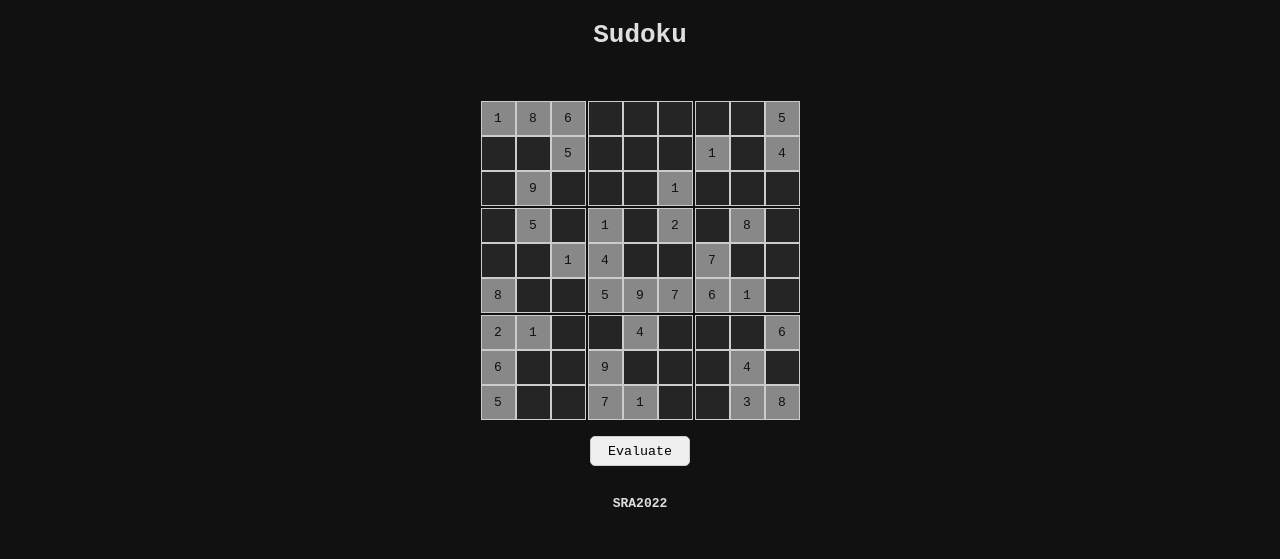
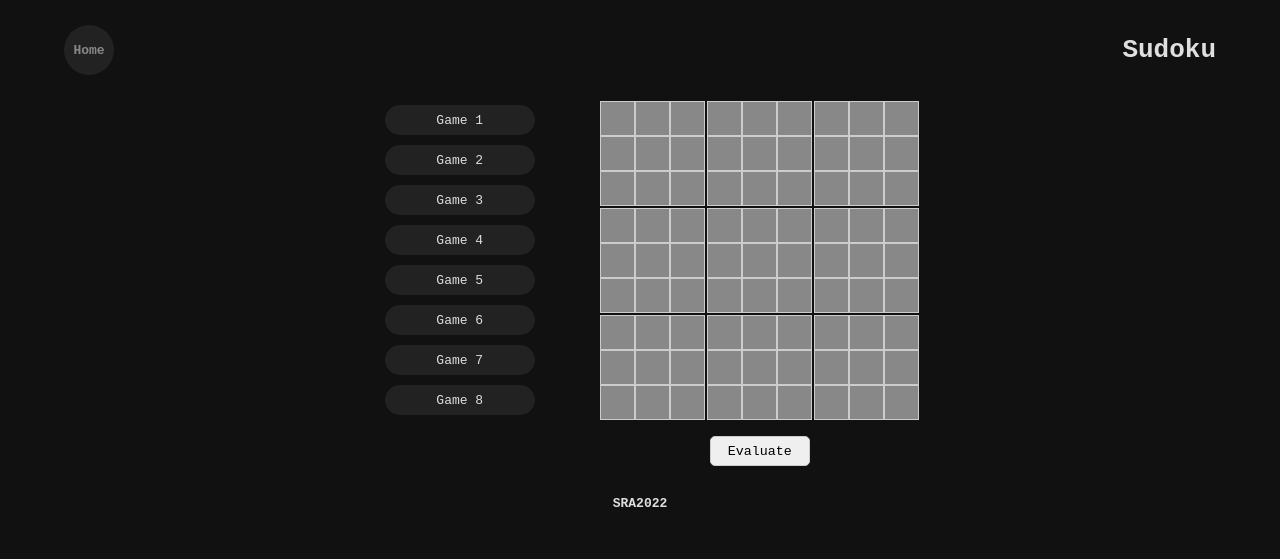
Before and after one commit to sra2022/sudoku, a plain HTML site: page index.html in a window 1280 px wide. Drawn offline with Linux system fonts and the light colour scheme.

Commit message:
multiple games support added

```diff
--- a/index.html
+++ b/index.html
@@ -6,15 +6,22 @@
 	<meta name="viewport" content="width=device-width,initial-scale=1"/>
 	<link rel="stylesheet" href="style.css"/>
 </head>
-<body onload="load_game()">
+<body onload="load_screen()">
 	<header>
+		<a class="home" href="/">Home</a>
 		<h1>Sudoku</h1>
 	</header>
-	<div id="game-box" onclick="unvalidate()">
-	<noscript>Requires javascript</noscript>
-	</div>
-	<div class="button-holder">
-		<button onclick="validate()">Evaluate</button>
+	<div class="main">
+		<div class="left" id="left">
+		</div>
+		<div id="right">
+			<div id="game-box" onclick="unvalidate()">
+				<noscript>Requires javascript</noscript>
+			</div>
+			<div id="button-holder" class="button-holder">
+				<button onclick="validate()">Evaluate</button>
+			</div>
+		</div>
 	</div>
 	<footer>
 		<a href="https://github.com/sra2022" target="_blank">SRA2022</a>
--- a/style.css
+++ b/style.css
@@ -12,10 +12,19 @@ body {
 	align-items:center;
 	justify-content:space-between;
 }
-header,footer {
+footer {
 	height:60px;
 	margin:20px;
 	width:100px;
+}
+header {
+	display:flex;
+	flex-direction:row;
+	align-items:center;
+	justify-content:space-between;
+	width:90%;
+	height:60px;
+	margin:20px;
 }
 a {
 	color:inherit;
@@ -81,3 +90,57 @@ button:active
 {
 	background-color:#555;
 }
+.left {
+	display:flex;
+	flex-direction:column;
+	align-items:center;
+	justify-content:flex-start;
+	width:200px;
+}
+.left2 {
+	display:none;
+}
+.selector {
+	width:150px;
+	height:30px;
+	margin:5px;
+	display:flex;
+	flex-direction:column;
+	align-items:center;
+	justify-content:center;
+	background-color:#222;
+	border-radius:50px;
+}
+.home {
+	width:50px;
+	height:50px;
+	border-radius:50%;
+	background-color:#222;
+	color:#888;
+	display:flex;
+	flex-direction:column;
+	align-items:center;
+	justify-content:center;
+}
+#right {
+	display:none;
+}
+@media(min-width:600px) {
+	.main {
+		width:600px;
+		display:flex;
+		flex-direction:row;
+		align-items:flex-start;
+		justify-content:space-around;
+	}
+	.left2 {
+		display:flex;
+		flex-direction:column;
+		align-items:center;
+		justify-content:flex-start;
+		width:200px;
+	}
+	#right {
+		display:block;
+	}
+}
--- a/sudoku.js
+++ b/sudoku.js
@@ -1,10 +1,60 @@
-let fixed=[1,2,3,6,8,18,21,22,24,29,33,34,37,39,40,43,44,45,47,49,52,53,55,56,58,61,65,67,70,71,75,77,80,81];
-let fixed_values=[1,8,6,5,9,1,5,1,4,5,1,8,1,2,4,5,9,7,8,7,6,1,2,1,6,5,4,9,7,1,6,4,3,8];
+let game=0;
+const game1={
+	fixed:[1,2,3,6,8,18,21,22,24,29,33,34,37,39,40,43,44,45,47,49,52,53,55,56,58,61,65,67,70,71,75,77,80,81],
+	fixed_values:[1,8,6,5,9,1,5,1,4,5,1,8,1,2,4,5,9,7,8,7,6,1,2,1,6,5,4,9,7,1,6,4,3,8]
+};
+const game2={
+	fixed:[1,2,3,4,8,12,13,16,17,19,22,23,28,30,32,36,38,39,40,42,44,46,49,51,54,55,57,59,62,64,67,69,72,74,75,77,79,80],
+	fixed_values:[5,9,1,3,8,7,8,3,2,3,1,6,8,9,1,2,3,6,2,9,1,2,7,3,9,1,8,4,7,9,6,8,2,7,2,9,8,3]
+};
+let games=[game1,game2];
 
-function set_game()
+function set_game(game_number)
 {
-	for(let i=0;i<fixed.length;i++)
-		document.getElementById("cell"+fixed[i]).innerHTML=fixed_values[i];
+	game=game_number;
+	for(let i=1;i<=8;i++)
+	{
+		if(game_number==i)
+			document.getElementById("panel"+i).style.backgroundColor="#93f";
+		else
+			document.getElementById("panel"+i).style.backgroundColor="#222";
+	}
+	unvalidate();
+	for(let i=0;i<9;i++)
+	{
+		const box=document.getElementById("square"+i);
+		while(box.hasChildNodes())
+			box.removeChild(box.firstChild);
+	}
+	for(let i=0;i<9;i++)
+	{
+		const box=document.getElementById("square"+i);
+		let cell_number=1;
+		for(let j=1;j<=9;j++)
+		{
+			if(games[game_number-1].fixed.includes(i*9+j))
+			{
+				const cell=document.createElement("div");
+				cell.setAttribute("class","cell");
+				cell.setAttribute("id","cell"+(i*9+j));
+				box.appendChild(cell);
+			}
+			else
+			{
+				const cell=document.createElement("input");
+				cell.setAttribute("class","cell");
+				cell.setAttribute("id","cell"+(i*9+j));
+				cell.setAttribute("type","number");
+				cell.setAttribute("min","1");
+				cell.setAttribute("max","9");
+				box.appendChild(cell);
+			}
+		}
+	}
+	for(let i=0;i<games[game_number-1].fixed.length;i++)
+		document.getElementById("cell"+games[game_number-1].fixed[i]).innerHTML=games[game_number-1].fixed_values[i];
+	document.getElementById("left").setAttribute("class","left2");
+	document.getElementById("right").style.display="block";
 }
 
 function draw_outline()
@@ -23,32 +73,29 @@ function draw_outline()
 		let cell_number=1;
 		for(let j=1;j<=9;j++)
 		{
-			if(fixed.includes(i*9+j))
-			{
 				const cell=document.createElement("div");
 				cell.setAttribute("class","cell");
 				cell.setAttribute("id","cell"+(i*9+j));
 				box.appendChild(cell);
-			}
-			else
-			{
-				const cell=document.createElement("input");
-				cell.setAttribute("class","cell");
-				cell.setAttribute("id","cell"+(i*9+j));
-				cell.setAttribute("type","number");
-				cell.setAttribute("min","1");
-				cell.setAttribute("max","9");
-				box.appendChild(cell);
-			}
 		}
 	}
 }
 
-function load_game()
+function load_screen()
 {
+	const left=document.getElementById("left");
+	for(let i=1;i<=8;i++)
+	{
+		const element=document.createElement("div");
+		element.setAttribute("class","selector");
+		element.innerHTML="Game "+i;
+		element.setAttribute("id","panel"+i);
+		element.setAttribute("onclick","set_game("+i+")");
+		left.appendChild(element);
+	}
 	draw_outline();
-	set_game();
 }
+
 
 function validate()
 {
@@ -60,7 +107,7 @@ function validate()
 		for(let j=1;j<=9;j++)
 		{
 			let val;
-			if(fixed.includes(i*9+j))
+			if(games[game-1].fixed.includes(i*9+j))
 				val=parseInt(document.getElementById("cell"+(i*9+j)).innerHTML);
 			else
 				val=parseInt(document.getElementById("cell"+(i*9+j)).value);
```
